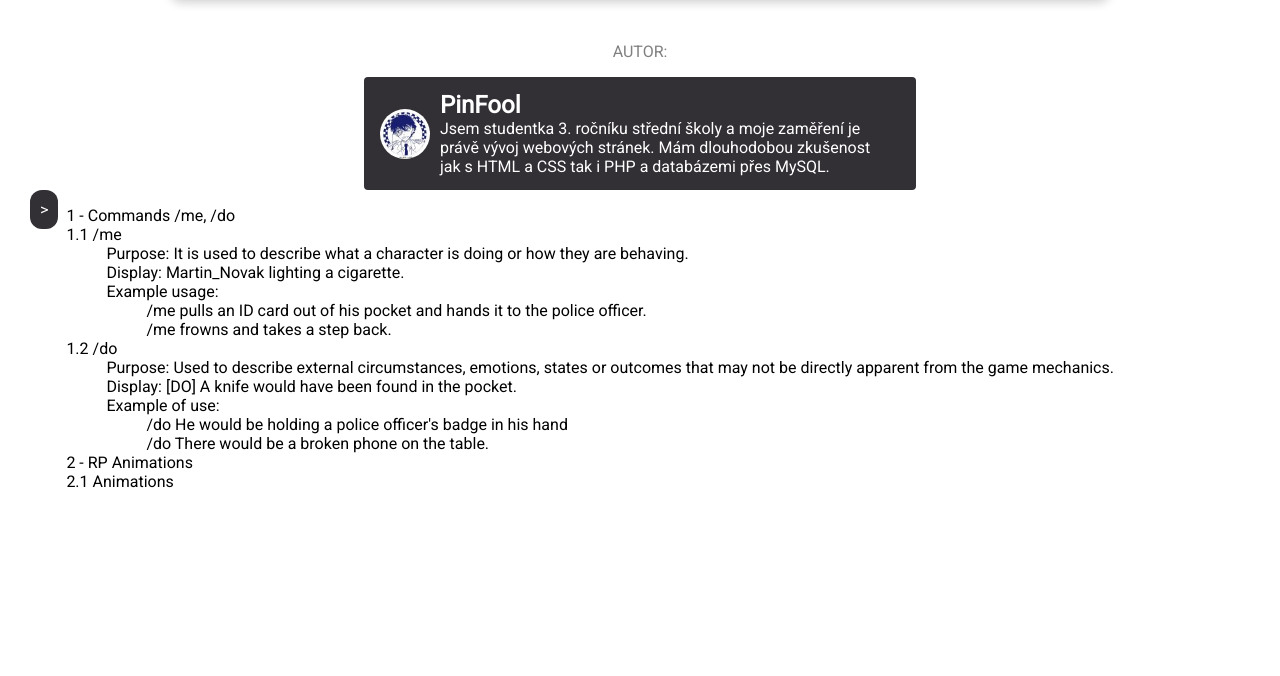
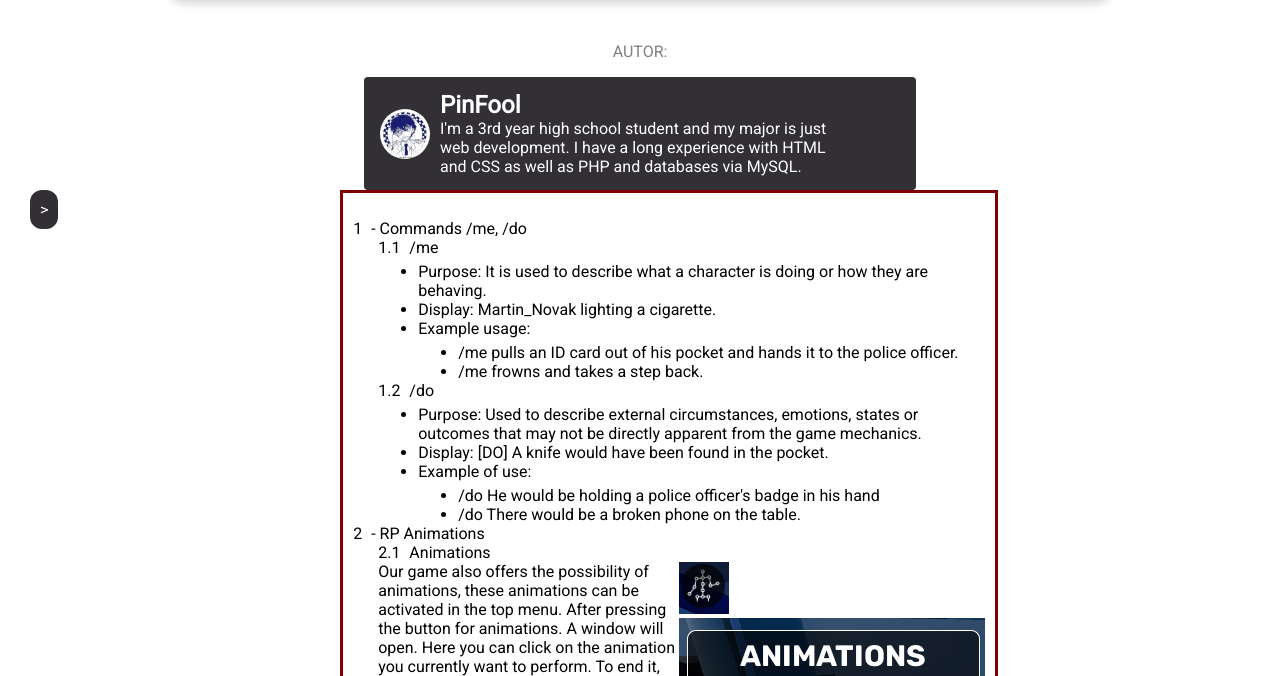
Before and after one commit to Souckova/crrp_support, a plain HTML site: page index.html in a window 1280 px wide. Shown: the part 124-800 px from the top of the page. Drawn offline with Linux system fonts and the light colour scheme.

Commit message:
Úprava right panelu a označené listů

```diff
--- a/index.html
+++ b/index.html
@@ -32,9 +32,9 @@
         <div>
           <h2>PinFool</h2>
           <p id="author-p">
-            Jsem studentka 3. ročníku střední školy a moje zaměření je právě
-            vývoj webových stránek. Mám dlouhodobou zkušenost jak s HTML a CSS
-            tak i PHP a databázemi přes MySQL.
+            I'm a 3rd year high school student and my major is just
+            web development. I have a long experience with HTML and CSS
+            as well as PHP and databases via MySQL.
           </p>
         </div>
       </div>
@@ -99,8 +99,7 @@
         <span onclick="show()">></span>
       </div>
 
-
-      <div id="right-pannel">
+      <div id="right-panel">
         <ol>
         <li>
           - Commands /me, /do
@@ -157,16 +156,21 @@
           - RP Animations
           <ol>
             <li>Animations
+              <div id="right-panel-animations">
+                <span>Our game also offers the possibility of animations, these animations can be activated in the top menu. After pressing the button for animations. A window will open. Here you can click on the animation you currently want to perform. To end it, click on the button again.</span>
+                <div>
+                  <img src="./img/animace_1.png" alt="">
+                  <img src="./img/animace_2.png" alt="">
+                </div>
+
+              </div>
 
             </li>
           </ol>
         </li>
       </ol>
       <br><br><br><br><br><br><br><br><br><br><br><br><br>
-      <br><br><br><br><br><br><br><br><br><br><br><br><br>
-      <br><br><br><br><br><br><br><br><br><br><br><br><br>
-      <br><br><br><br><br><br><br><br><br><br><br><br><br>
-      <br><br><br><br><br><br><br><br><br><br><br><br><br>
+      <br><br><br><br><br><br><br><br><br><br><br><br>
 
       <!--
 2 - Animations
--- a/style.css
+++ b/style.css
@@ -114,11 +114,11 @@ section{
     position: sticky;
 
     margin-left: 0;
-    transition: margin-left ease 0.5s;
+    transition: left ease 0.5s;
 }
 
 #show:hover {
-    margin-left: 15px;
+    left: 15px;
 }
 
 #show > span{
@@ -133,18 +133,28 @@ hr{
     border: 1px solid white;
 }
 
-ol{
-    counter-reset: item;
-    padding: 0;
+ol {
+    counter-reset: section;
+    list-style: none;
+    padding-left: 0;
 }
 
-li{
-    display: block;
+ol > li {
+    counter-increment: section;
 }
-/*problém pak ul li, předělat na class*/
-ol > li:before{
-    content: counters(item, ".") " ";
-    counter-increment: item;
+
+ol > li::before {
+    content: counters(section, ".") " ";
+    margin-right: 5px;
+}
+
+ol ol {
+    margin-left: 25px;
+}
+
+ul {
+    list-style-type: disc;
+    margin-top: 5px;
 }
 
 /*autor část*/
@@ -194,9 +204,16 @@ ol > li:before{
 }
 
 /*right side*/
-/*#right-pannel { /*pravu to chce, není to respozivní, při menším rozlišení se překrývá s left side a rozbíjito sticky pro šipku a leftside*/
-  /*position: absolute;
-  top: 35%;
-  left: 25%;
-  width: fit-content;
-}*/
+#right-panel {
+  margin: auto;
+  width: 50%;
+  border: 3px solid rgb(128, 0, 0);
+  padding: 10px;
+}
+
+#right-panel-animations {
+    display: flex;
+}
+
+
+/*pravá část se posouvá s levou*/
```
Also changed, not shown: img/animace_1.png (added), img/animace_2.png (added).
